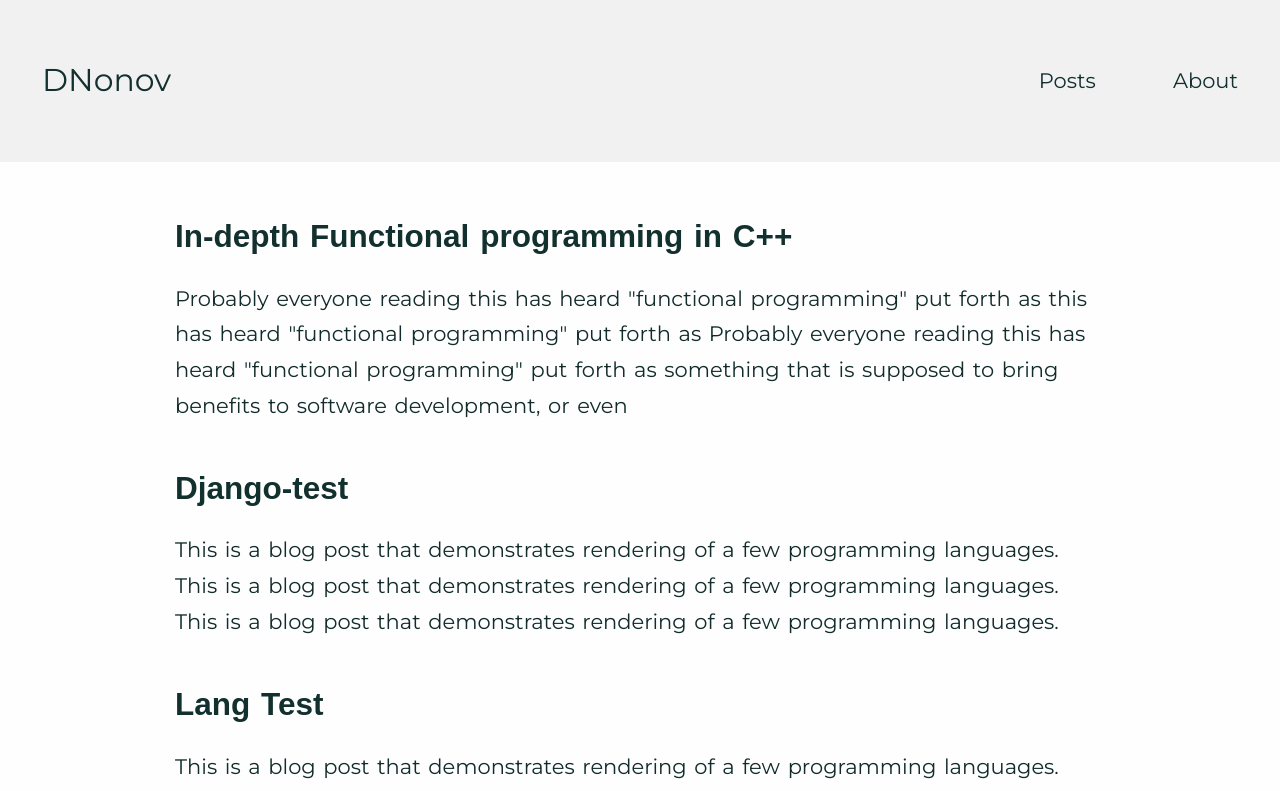
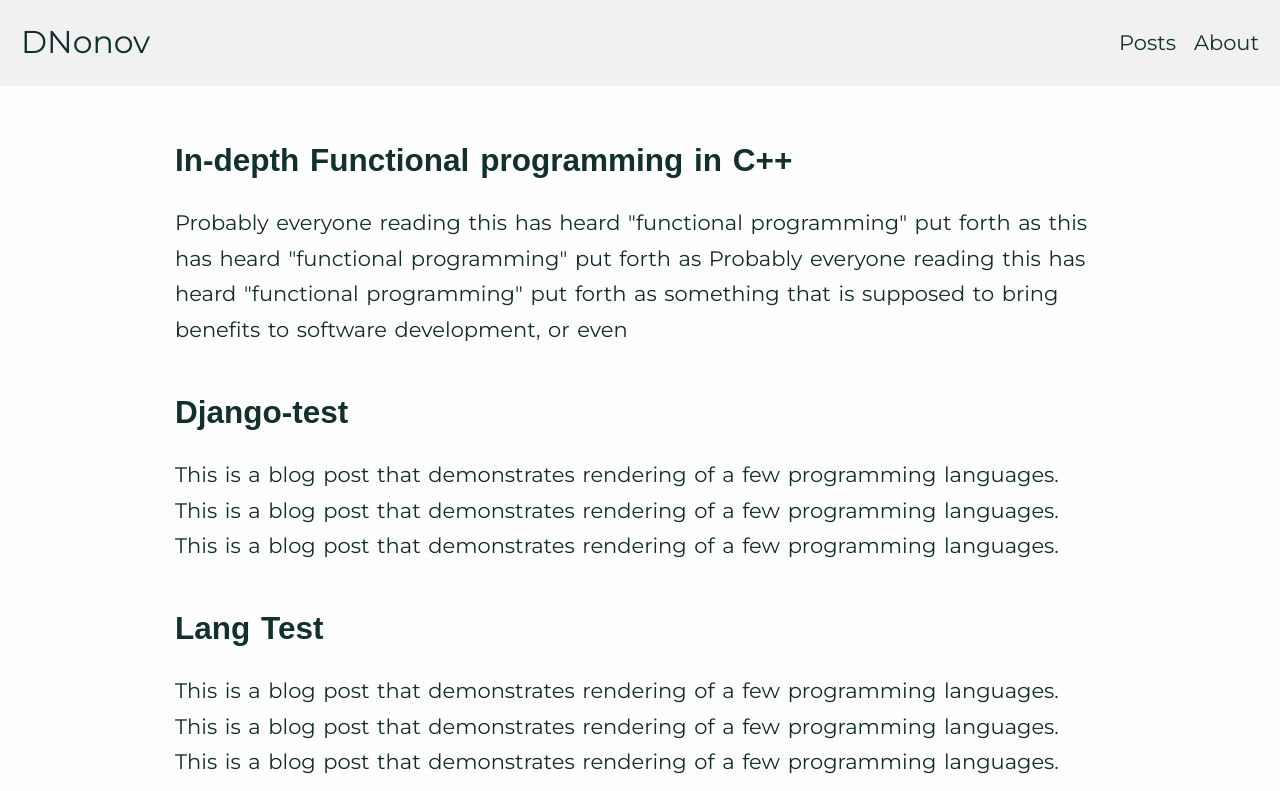
Before and after one commit to DNonov/blog, a Next.js app: page / in a window 1280 px wide. Shown: the top 791 px of the page. Built offline with nearby package versions, Linux system fonts and the light colour scheme; a web font is replaced by a local one.

Commit message:
Fix navbar styles

```diff
--- a/styles/Navbar.css
+++ b/styles/Navbar.css
@@ -1,13 +1,14 @@
 .navbar {
   display: flex;
   justify-content: space-between;
-  padding: 2em 2em;
+  padding: 0.2em 1em;
   background-color: #f1f1f1;
 }
 
 .navbar-menu {
   display: flex;
   flex: 1;
+  max-width: 140px;
   justify-content: space-between;
   padding-inline-start: 0;
 }
@@ -17,40 +18,33 @@
 }
 
 .logo {
+  flex: 1;
   display: flex;
-  flex: 1;
   align-items: center;
-  font-size: 1.5em;
+  font-size: 1em;
+}
+
+/* XS devices (normal phones, 300px and up) */
+@media only screen and (min-width: 300px) {
+  .logo { font-size: 1em; }
 }
 
 /* S devices (portrait tablets and large phones, 600px and up) */
 @media only screen and (min-width: 600px) {
-  .logo {
-    flex: 1;
-    font-size: 1em;
-  }
+  .logo { font-size: 1em; }
 }
 
 /* M devices (landscape tablets, 768px and up) */
 @media only screen and (min-width: 768px) {
-  .logo {
-    flex: 5;
-    font-size: 1.5em;
-  }
+  .logo { font-size: 1.5em; }
 }
 
 /* L devices (laptops/desktops, 992px and up) */
 @media only screen and (min-width: 992px) {
-  .logo {
-    flex: 5;
-    font-size: 1.5em;
-  }
+  .logo { font-size: 1.5em; }
 }
 
 /* XL devices (large laptops and desktops, 1200px and up) */
 @media only screen and (min-width: 1200px) {
-  .logo {
-    flex: 5;
-    font-size: 1.5em;
-  }
+  .logo { font-size: 1.5em; }
 }
```
